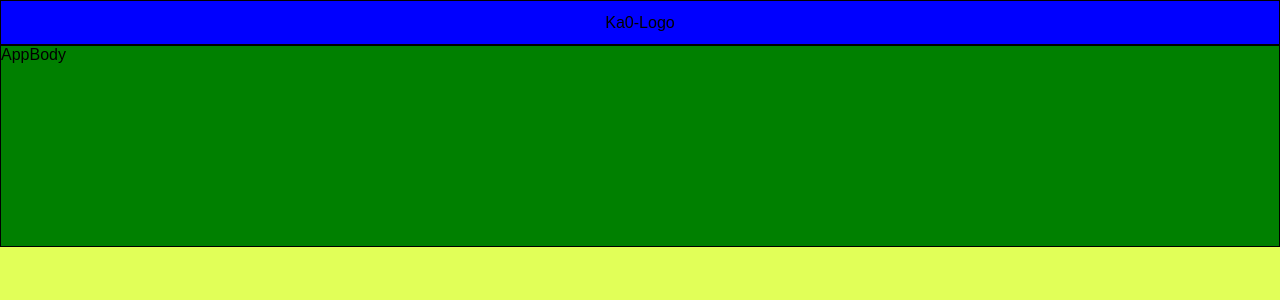
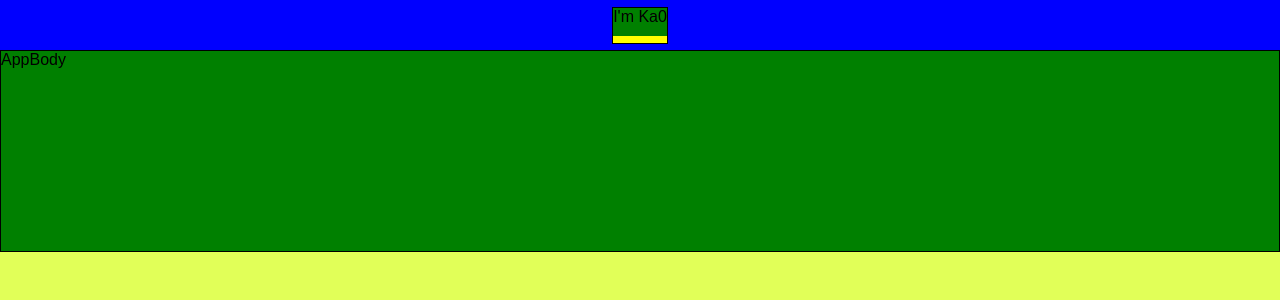
Before and after one commit to udomsubnk/ka0-web, a React app: page / in a window 1280 px wide. Shown: the top 300 px of the page. Built offline with nearby package versions, Linux system fonts and the light colour scheme.

Commit message:
Change style of logo-block

```diff
--- a/src/components/NavbarTop.js
+++ b/src/components/NavbarTop.js
@@ -3,9 +3,9 @@ class NavbarTop extends Component{
 	render(){
 		return(
 			<div id="NavbarTop">
-				<div className="button">
-					<div className="logo">Ka0-Logo</div>
-					<div className="down"></div>
+				<div className="logo-block">
+					<div className="images">I&apos;m Ka0</div>
+					<div className="down-symbol"></div>
 				</div>
 			</div>
 		);
--- a/src/containers/App.css
+++ b/src/containers/App.css
@@ -5,10 +5,23 @@
 }
 #NavbarTop{
 	background-color: blue;
-	border: 1px solid black;
-	height: 43px;
+	height: 50px;
 	display: flex;
-	flex-direction: row;
 	align-items: center;
 	justify-content: center;
 }
+#NavbarTop .logo-block{
+	height: 35px;
+	border: 1px solid black;
+}
+#NavbarTop .images{
+	height: 28px;
+	background-color: green;
+	display: flex;
+	align-content: center;
+	justify-content: center;
+}
+#NavbarTop .down-symbol{
+	height: 7px;
+	background-color: yellow;
+}
```
